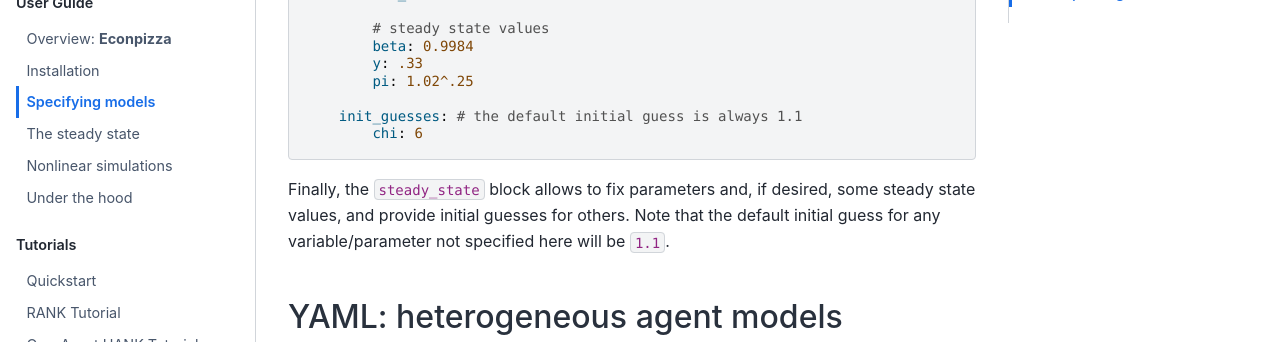
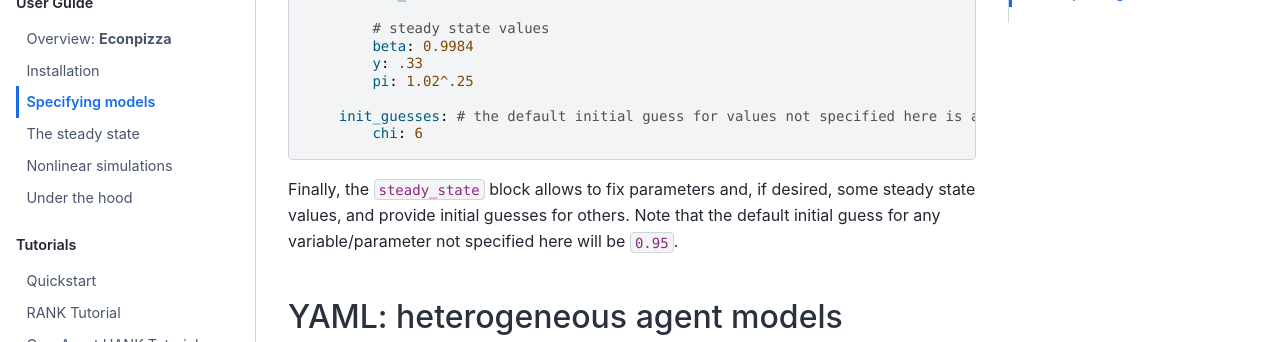
Before and after one commit to gboehl/econpizza, a Sphinx documentation site: the page built from docs/guide/the_yaml.rst, in a window 1280 px wide and 900 px high, scrolled down 1844 px. Shown: the part 152-494 px from the top of the window. Built offline with Sphinx 7.4.7 and the Sphinx Book theme 1.1.4, drawn with Linux system fonts in a browser that asks for light colours.

Commit message:
Update initial guess default value from 1.1 to 0.95.

```diff
--- a/docs/guide/the_yaml.rst
+++ b/docs/guide/the_yaml.rst
@@ -84,10 +84,10 @@ Note that you need one equation for each variable defined in ``variables``.
             y: .33
             pi: 1.02^.25
 
-        init_guesses: # the default initial guess is always 1.1
+        init_guesses: # the default initial guess for values not specified here is always 0.95
             chi: 6
 
-Finally, the ``steady_state`` block allows to fix parameters and, if desired, some steady state values, and provide initial guesses for others. Note that the default initial guess for any variable/parameter not specified here will be ``1.1``.
+Finally, the ``steady_state`` block allows to fix parameters and, if desired, some steady state values, and provide initial guesses for others. Note that the default initial guess for any variable/parameter not specified here will be ``0.95``.
 
 
 YAML: heterogeneous agent models
```
